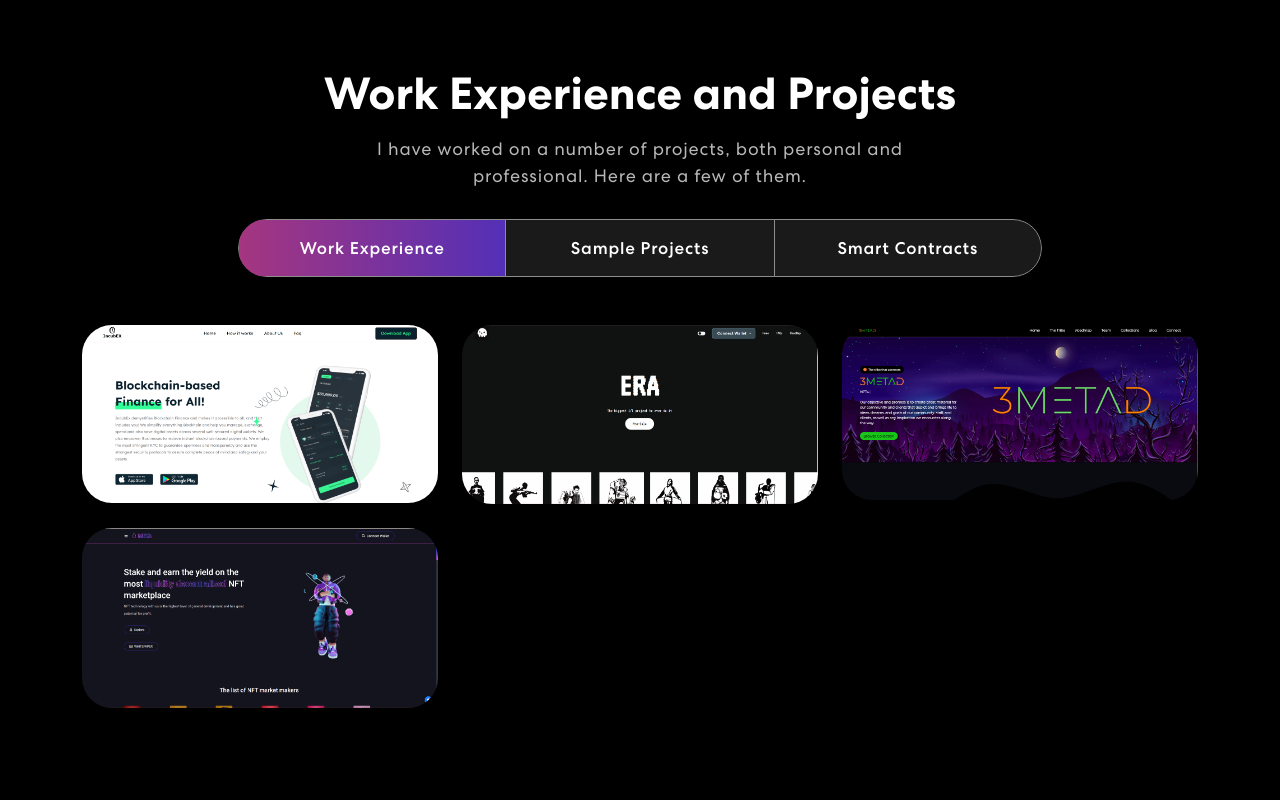
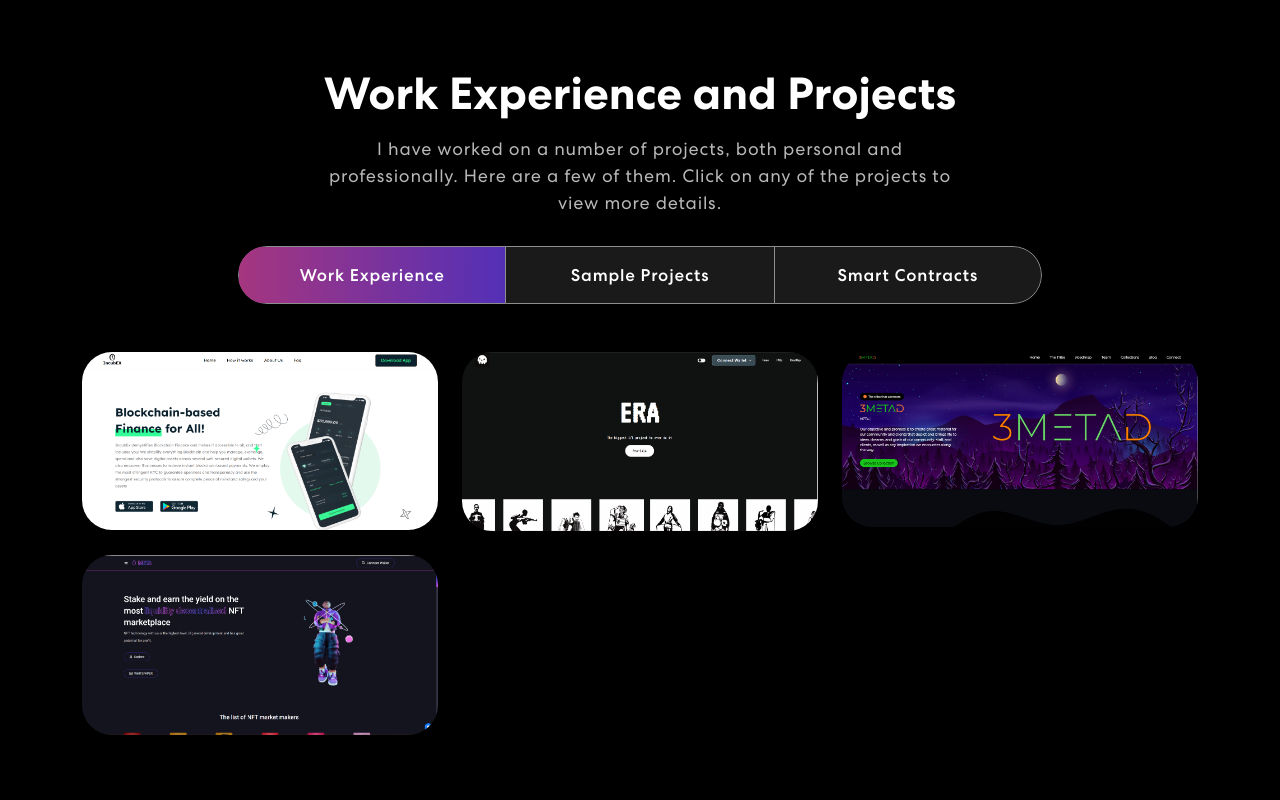
Before and after one commit to Flame-eth/flame-eth-web, a React (Create React App) app: page / in a window 1280 px wide. Shown: the part 1420-2220 px from the top of the page. Built offline with nearby package versions, Linux system fonts and the light colour scheme.

Commit message:
project updated

```diff
--- a/src/components/Projects.js
+++ b/src/components/Projects.js
@@ -14,6 +14,7 @@
 import gigit from "../assets/img/webSnap/gigit.png";
 import Metapool from "../assets/img/webSnap/Metapool.png";
 import startup from "../assets/img/webSnap/startup.png";
+import ClickCart from "../assets/img/webSnap/ClickCart.png";
 import SuiteSavvy from "../assets/img/webSnap/SuiteSavvy.png";
 import { useNavigate } from "react-router-dom";
 import multisig from "../assets/img/webSnap/multisig.jpg";
@@ -56,6 +57,12 @@
       description: "Techie Hire Platform",
       imgUrl: gigit,
       link: "https://gig-it.vercel.app/",
+    },
+    {
+      title: "Click Cart",
+      description: "Ecommerce Platform",
+      imgUrl: ClickCart,
+      link: "https://click-cart-alpha.vercel.app/",
     },
     {
       title: "Suite Savvy",
@@ -123,7 +130,8 @@
                   <h2>Work Experience and Projects</h2>
                   <p>
                     I have worked on a number of projects, both personal and
-                    professional. Here are a few of them.
+                    professionally. Here are a few of them. Click on any of the
+                    projects to view more details.
                   </p>
                   <Tab.Container id="projects-tabs" defaultActiveKey="first">
                     <Nav
```
Also changed, not shown: src/assets/img/webSnap/ClickCart.png (added).
